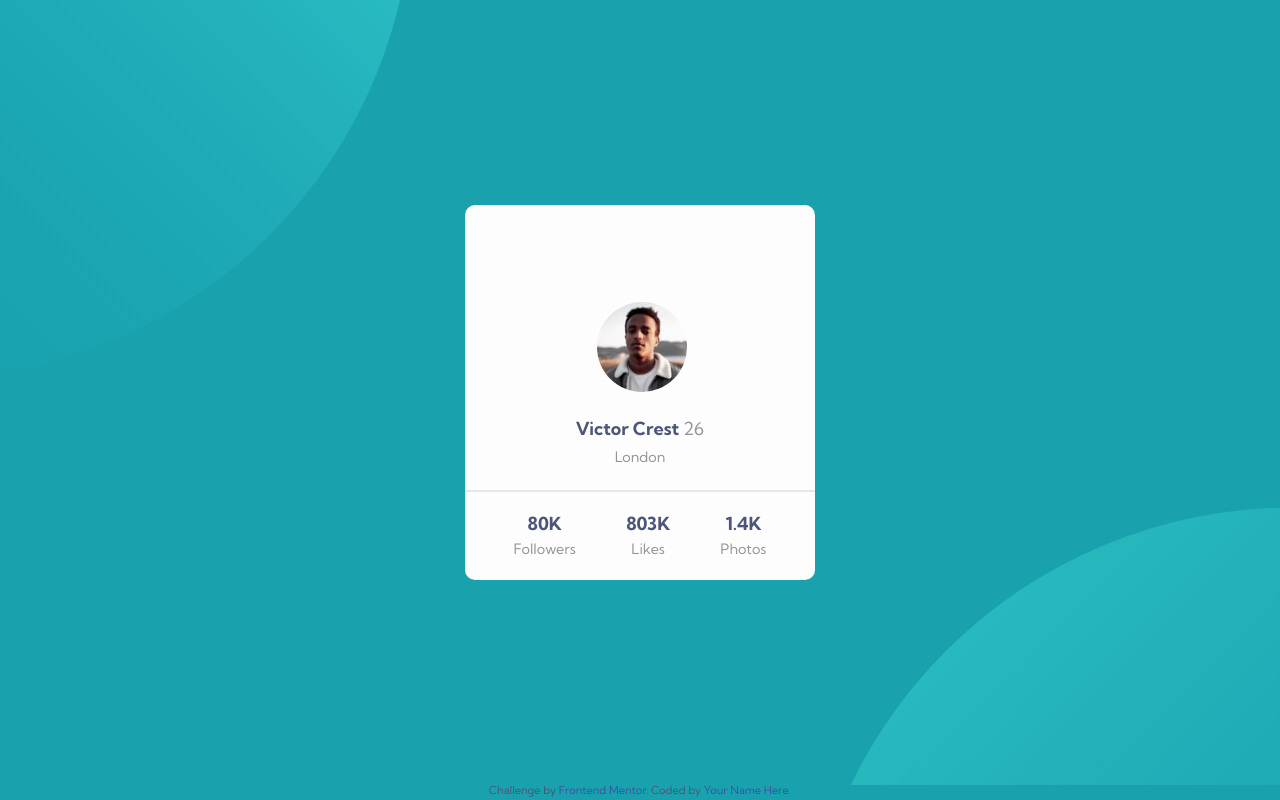
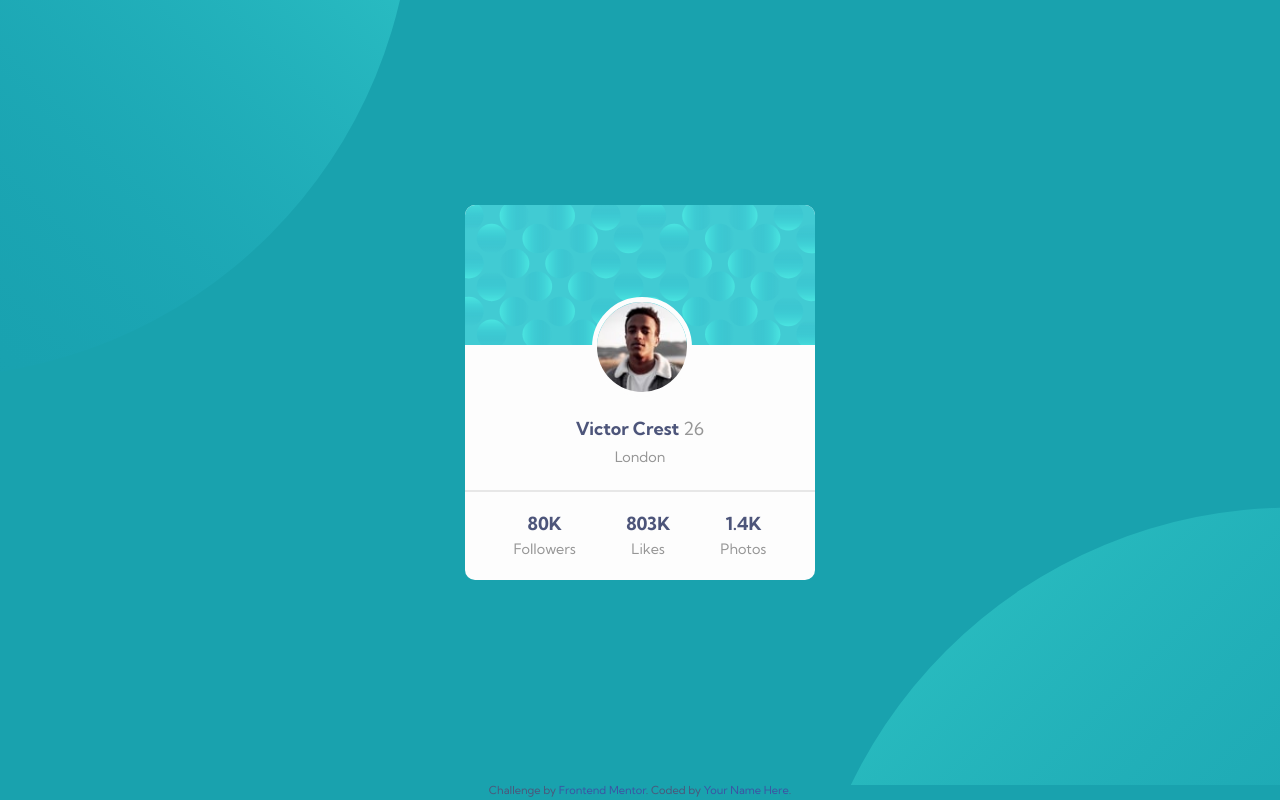
Before and after one commit to gbmatheus/profile-card-component, a plain HTML site: page index.html in a window 1280 px wide. Drawn offline with Linux system fonts and the light colour scheme.

Commit message:
Changed local  image pattern-card

```diff
--- a/assets/css/profile/profile-header.css
+++ b/assets/css/profile/profile-header.css
@@ -1,5 +1,5 @@
 .profile__header {
-  background: url(../../../images/bg-pattern-card.svg);
+  background: url(../../img/bg-pattern-card.svg);
 
   height: 140px;
 
```
